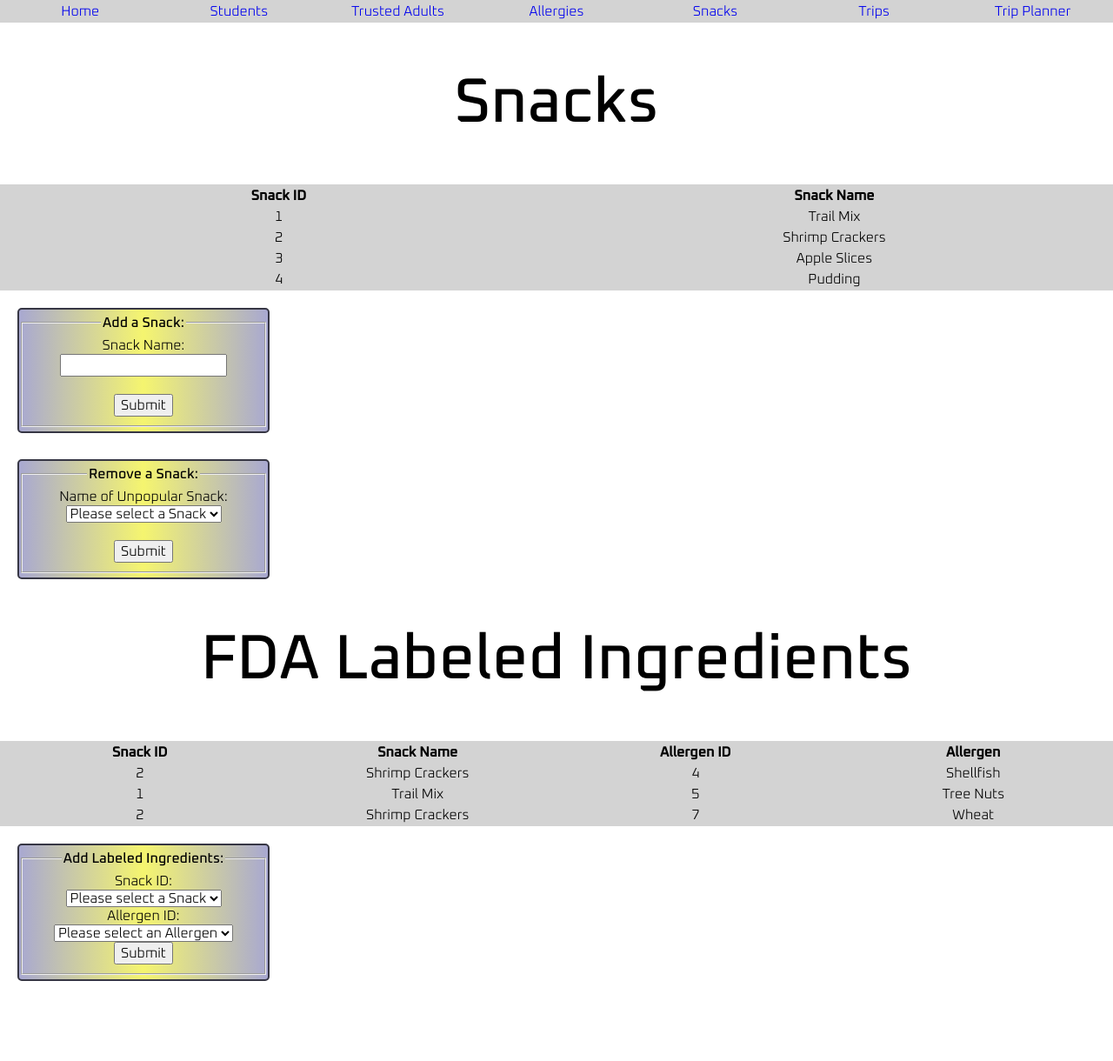
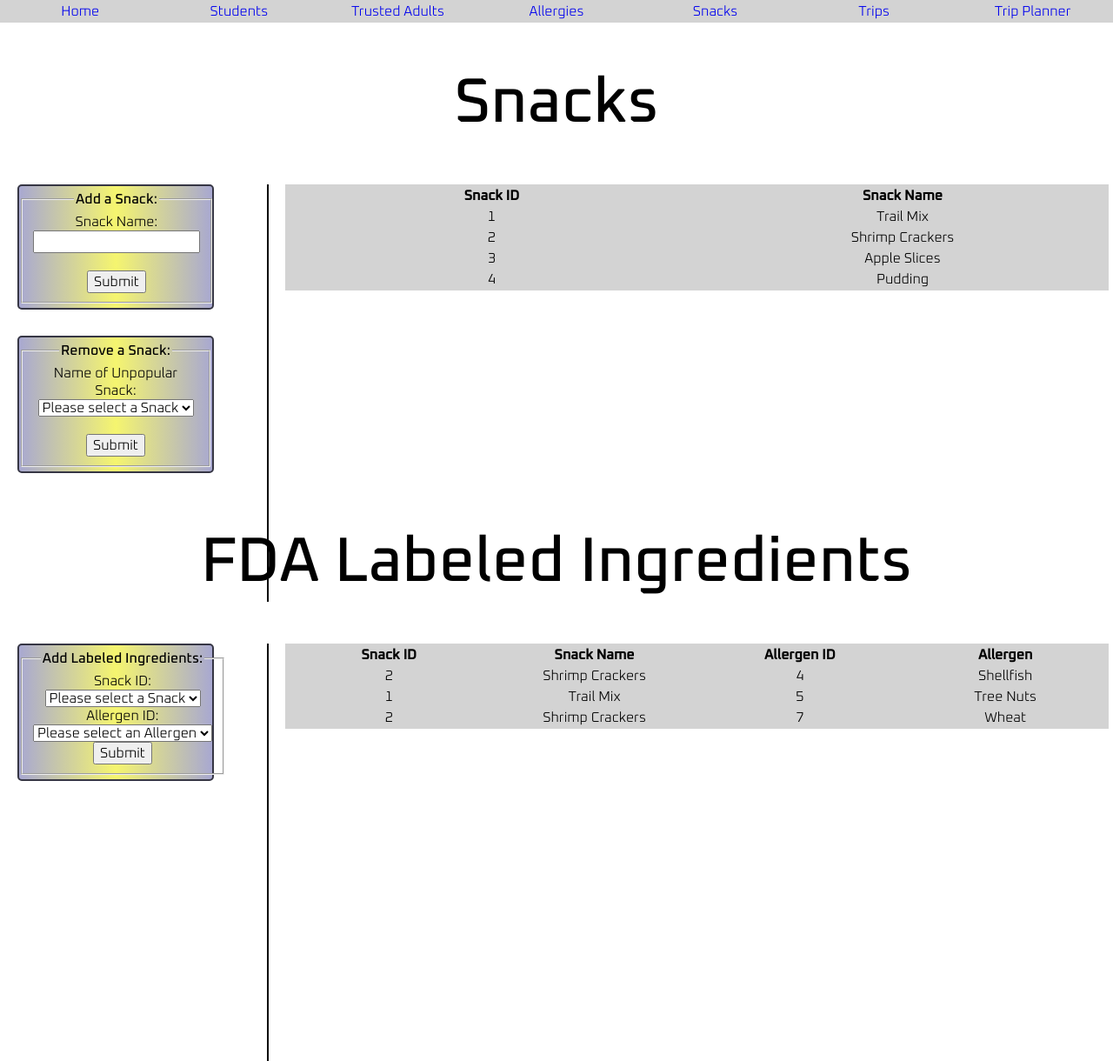
Before and after one commit to jessa9000/fieldtrip-planner, a Flask app: page /Snacks in a window 1280 px wide. Shown: the whole page at 87% size. Before the commit the page ends 1128 px from the top, so only its background shows below. Run offline with Flask 2, Linux system fonts and the light colour scheme; data comes from the database, SQL or seed files in the repository; some libraries are stand-ins or nearby versions.

Commit message:
Forms to left of table

```diff
--- a/templates/Snacks.j2
+++ b/templates/Snacks.j2
@@ -21,8 +21,38 @@
 
 	<h1>Snacks</h1>
 
-	<div>
-        <table>
+	<div class="row">
+		<div class="column1">
+			<form action="/Snacks" method="POST">
+				<fieldset>
+					<input type="hidden" name="add" value="addSnacks">
+					<legend class="bold">Add a Snack:</legend>
+					<label for="snackAdd">Snack Name: </label><br>
+					<input type="text" id="snackAdd" name="snackAdd" required="required">
+					<br>
+					<br>
+					<input type="submit" value="Submit" id="snackAddSubmit">
+				</fieldset>
+			</form><br>
+			<form action="/Snacks" method="POST">
+				<fieldset>
+					<input type="hidden" name="add" value="removeSnacks">
+					<legend class="bold">Remove a Snack:</legend>
+					<label for="snackDelete">Name of Unpopular Snack: </label><br>
+						<select name="snackSelect">
+							<option value="">Please select a Snack</option>
+						{% for row in Snacks %}
+							<option value="{{row["Snack ID"]}}">{{row["Snack Name"]}}</option>
+						{% endfor %}
+						</select>
+					<br>
+					<br>
+					<input type="submit" value="Submit" id="snackDeleteSubmit">
+				</fieldset>
+			</form>
+		</div>
+		<div class="column2 vertical-line">
+			<table class="data-table">
 			<thead>
 				<tr>
 					<!-- Iterate through each key in the first entry to get the
@@ -51,43 +81,38 @@
 				{% endfor %}
 			</table>
 		</div>
+	</div>
 
-	<br>
+	<h1>FDA Labeled Ingredients</h1>
 
-	<div class="narrow">
+	<div class="row">
+
+		<div class="column1">
 			<form action="/Snacks" method="POST">
 				<fieldset>
-				<input type="hidden" name="add" value="addSnacks">
-				<legend class="bold">Add a Snack:</legend>
-				<label for="snackAdd">Snack Name: </label><br>
-				<input type="text" id="snackAdd" name="snackAdd" required="required">
-				<br>
-				<br>
-				<input type="submit" value="Submit" id="snackAddSubmit">
-			</fieldset>
-		</form><br>
-		<form action="/Snacks" method="POST">
-			<fieldset>
-				<input type="hidden" name="add" value="removeSnacks">
-				<legend class="bold">Remove a Snack:</legend>
-				<label for="snackDelete">Name of Unpopular Snack: </label><br>
-					<select name="snackSelect">
+					<input type="hidden" name="add" value="addIngredients">
+					<legend class="bold">Add Labeled Ingredients:</legend>
+					<label for="snackID">Snack ID: </label><br>
+						<select name="addAllergenSnack">
 							<option value="">Please select a Snack</option>
 						{% for row in Snacks %}
 							<option value="{{row["Snack ID"]}}">{{row["Snack Name"]}}</option>
 						{% endfor %}
-					</select>
-				<br>
-				<br>
-				<input type="submit" value="Submit" id="snackDeleteSubmit">
+						</select> <br>
+					<label for="allergenID">Allergen ID: </label><br>
+						<select name="addSnackAllergen">
+							<option value="">Please select an Allergen</option>
+						{% for row in Allergens %}
+							<option value="{{row["allergenID"]}}">{{row["name"]}}</option>
+						{% endfor %}
+						</select> <br>
+					<input type="submit" value="Submit" id="addIngredientSubmit">
 				</fieldset>
 			</form>
 		</div>
 
-	<h1>FDA Labeled Ingredients</h1>
-
-	<div>
-        <table>
+		<div class="column2 vertical-line">
+			<table class="data-table">
 			<thead>
 				<tr>
 					<!-- Iterate through each key in the first entry to get the
@@ -116,30 +141,7 @@
 				{% endfor %}
 			</table>
 		</div><br>
-	<div class="narrow">
-		<form action="/Snacks" method="POST">
-			<fieldset>
-				<input type="hidden" name="add" value="addIngredients">
-				<legend class="bold">Add Labeled Ingredients:</legend>
-				<label for="snackID">Snack ID: </label><br>
-					<select name="addAllergenSnack">
-						<option value="">Please select a Snack</option>
-					{% for row in Snacks %}
-						<option value="{{row["Snack ID"]}}">{{row["Snack Name"]}}</option>
-					{% endfor %}
-					</select> <br>
-				<label for="allergenID">Allergen ID: </label><br>
-					<select name="addSnackAllergen">
-						<option value="">Please select an Allergen</option>
-					{% for row in Allergens %}
-						<option value="{{row["allergenID"]}}">{{row["name"]}}</option>
-					{% endfor %}
-					</select> <br>
-				<input type="submit" value="Submit" id="addIngredientSubmit">
-			</fieldset>
-		</form>
 	</div><br>
-
 
 </body>
 </html>
```
Lines whose indentation alone changed are shown as unchanged.
